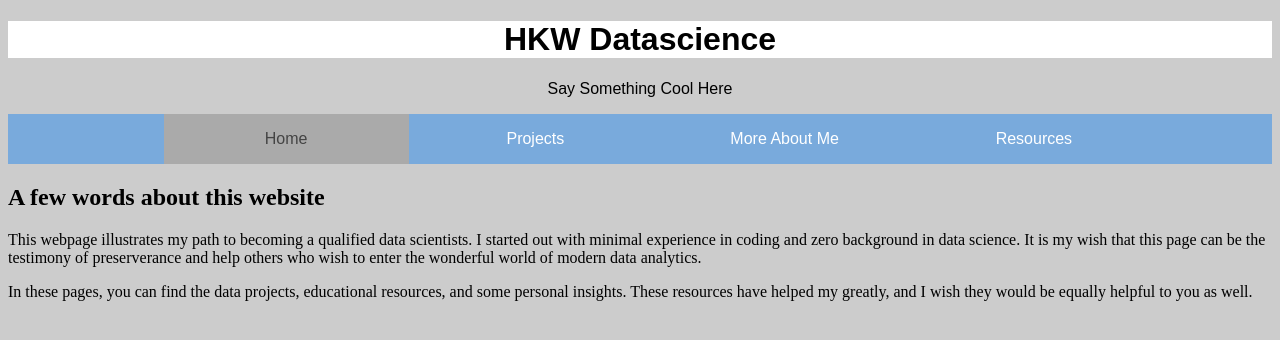
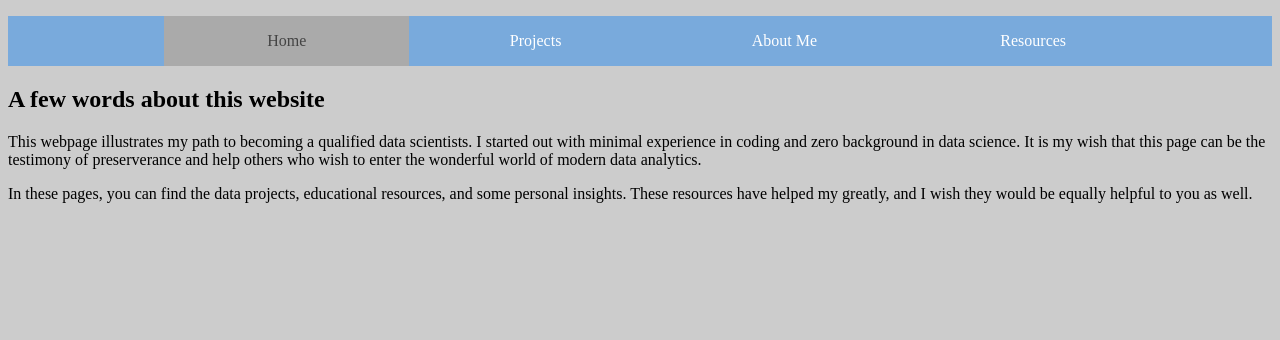
Before and after one commit to hkwdatascience/hkwdatascience.github.io, a plain HTML site: page index.html in a window 1280 px wide. Drawn offline with nearby package versions, Linux system fonts and the light colour scheme.

Commit message:
Add files via upload

```diff
--- a/index.html
+++ b/index.html
@@ -6,40 +6,11 @@
 	<meta name="viewport" content="width=device-width, initial-scale=1">
 	<title>hkwdatascience</title>
 	<link rel="stylesheet" type="text/css" href="css/styling.css">
+	<script src="https://code.jquery.com/jquery-1.10.2.js"></script>
 </head>
 <body>
-	<header>
-		<h1> HKW datascience</h1>
-		<div>Say something cool here</div>
-		<nav>
-			<ul>
-				<li><a href="" class="active">Home</a></li>
-				<li><a href="">Projects</a>
-					<ul>
-						<li><a href="">F1 project</a></li>
-						<li><a href="">List of pending projects</a></li>
-					</ul>
-				</li>
 
-				<li><a href="">More about me</a>
-					<ul>
-						<li><a href="">My resume</a></li>
-						<li><a href="">My story</a></li>
-					</ul>
-				</li>
-				<li><a href="">resources</a>
-					<ul>
-						<li><a href="">Courses I have taken</a></li>
-						<li><a href="">Recommended readings</a></li>
-						<li><a href="">topics to follow</a></li>
-						<li><a href="">Career help</a></li>
-					</ul>
-
-				</li>
-			</ul>
-
-		</nav>
-	</header>
+	<script id="replace_with_navbar" src="nav.js"></script>
 
 	<aside class="left">
 
--- /dev/null
+++ b/nav.html
@@ -0,0 +1,27 @@
+
+
+<nav>
+	<ul>
+		<li><a href="" class="active">Home</a></li>
+		<li><a href="html/project-list.html">Projects</a>
+			<ul>
+				<li><a href="">F1 project</a></li>
+				<li><a href="">List of pending projects</a></li>
+			</ul>
+		</li>
+		<li><a href="html/about-me.html">about me</a>
+			<ul>
+				<li><a href="">My resume</a></li>
+				<li><a href="">My story</a></li>
+			</ul>
+		</li>
+		<li><a href="">resources</a>
+			<ul>
+				<li><a href="">Courses I have taken</a></li>
+				<li><a href="">Recommended readings</a></li>
+				<li><a href="">topics to follow</a></li>
+				<li><a href="">Career help</a></li>
+			</ul>
+		</li>
+	</ul>
+</nav>
--- /dev/null
+++ b/nav.js
@@ -0,0 +1,8 @@
+fetch('nav.html')
+.then(res => res.text())
+.then(text => {
+    let oldelem = document.querySelector("script#replace_with_navbar");
+    let newelem = document.createElement("div");
+    newelem.innerHTML = text;
+    oldelem.parentNode.replaceChild(newelem,oldelem);
+})
```
